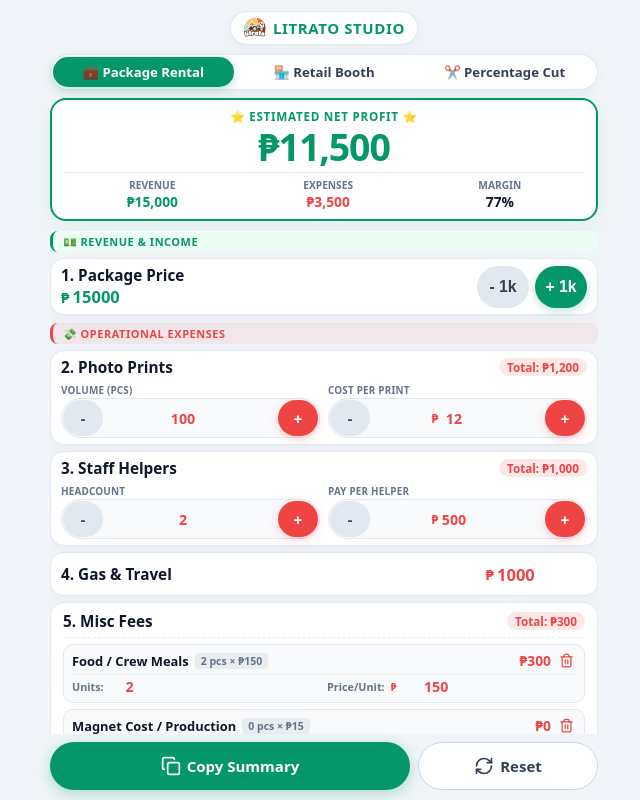
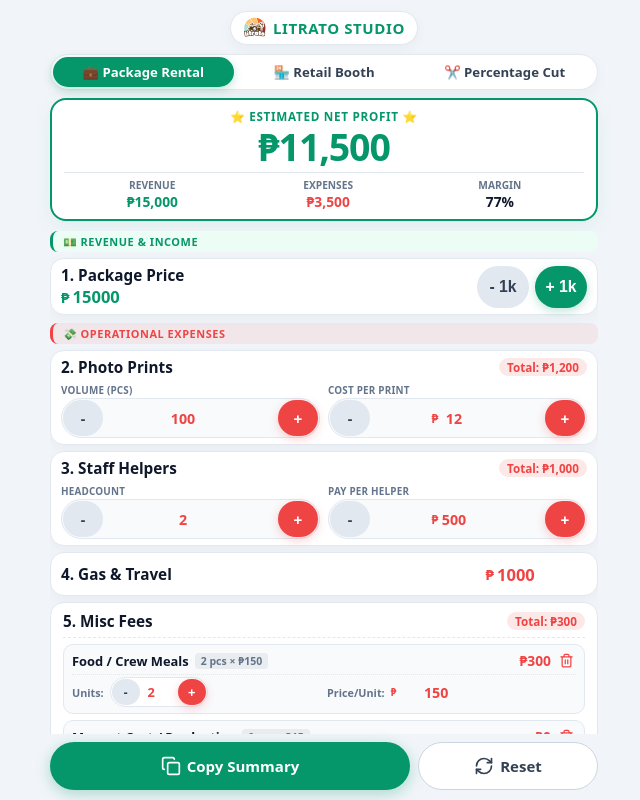
Before and after one commit to yunaayumii/LitratoCalculator, a React (Vite) app: page / in a window 1280 px wide. Shown: the whole page, without its empty margins (316-956 px from the left). Built offline with nearby package versions, Linux system fonts and the light colour scheme.

Commit message:
feat: add increment/decremenet stepper for dynamic row units:

```diff
--- a/src/App.tsx
+++ b/src/App.tsx
@@ -480,13 +480,29 @@ ${miscText}
                         <div className="inline-edit-dual">
                           <div className="inline-edit-field">
                             <span className="inline-label">Units Sold:</span>
+                            <div className="dual-stepper-box" style={{ background: 'var(--bg-surface)' }}>
+                              <button
+                                type="button"
+                                className="stepper-btn-mini stepper-minus"
+                                style={{ height: '26px', width: '28px', minWidth: '28px', fontSize: '0.85rem' }}
+                                onClick={() => handleUpdateCustomRevenueItem(item.id, 'unitCount', Math.max(0, item.unitCount - 1))}
+                                title="Decrease units"
+                              >-</button>
                               <input
                                 type="number"
                                 className="dual-input"
-                              style={{ width: '55px', textAlign: 'center', color: 'var(--accent-green)' }}
+                                style={{ width: '38px', textAlign: 'center', color: 'var(--accent-green)', fontSize: '0.85rem' }}
                                 value={item.unitCount === 0 ? '' : item.unitCount}
                                 onChange={(e) => handleUpdateCustomRevenueItem(item.id, 'unitCount', Math.max(0, parseInt(e.target.value) || 0))}
                               />
+                              <button
+                                type="button"
+                                className="stepper-btn-mini stepper-plus"
+                                style={{ height: '26px', width: '28px', minWidth: '28px', fontSize: '0.85rem', background: 'var(--accent-green)' }}
+                                onClick={() => handleUpdateCustomRevenueItem(item.id, 'unitCount', item.unitCount + 1)}
+                                title="Increase units"
+                              >+</button>
+                            </div>
                           </div>
                           <div className="inline-edit-field">
                             <span className="inline-label">Price/Unit:</span>
@@ -682,13 +698,29 @@ ${miscText}
                       <div className="inline-edit-dual">
                         <div className="inline-edit-field">
                           <span className="inline-label">Units:</span>
+                          <div className="dual-stepper-box" style={{ background: 'var(--bg-surface)' }}>
+                            <button
+                              type="button"
+                              className="stepper-btn-mini stepper-minus"
+                              style={{ height: '26px', width: '28px', minWidth: '28px', fontSize: '0.85rem' }}
+                              onClick={() => handleUpdateCustomMiscFee(item.id, 'unitCount', Math.max(0, item.unitCount - 1))}
+                              title="Decrease units"
+                            >-</button>
                             <input
                               type="number"
                               className="dual-input"
-                            style={{ width: '55px', textAlign: 'center' }}
+                              style={{ width: '38px', textAlign: 'center', color: 'var(--color-danger)', fontSize: '0.85rem' }}
                               value={item.unitCount === 0 ? '' : item.unitCount}
                               onChange={(e) => handleUpdateCustomMiscFee(item.id, 'unitCount', Math.max(0, parseInt(e.target.value) || 0))}
                             />
+                            <button
+                              type="button"
+                              className="stepper-btn-mini stepper-plus"
+                              style={{ height: '26px', width: '28px', minWidth: '28px', fontSize: '0.85rem', background: 'var(--color-danger)' }}
+                              onClick={() => handleUpdateCustomMiscFee(item.id, 'unitCount', item.unitCount + 1)}
+                              title="Increase units"
+                            >+</button>
+                          </div>
                         </div>
                         <div className="inline-edit-field">
                           <span className="inline-label">Price/Unit:</span>
```
Lines whose indentation alone changed are shown as unchanged.
